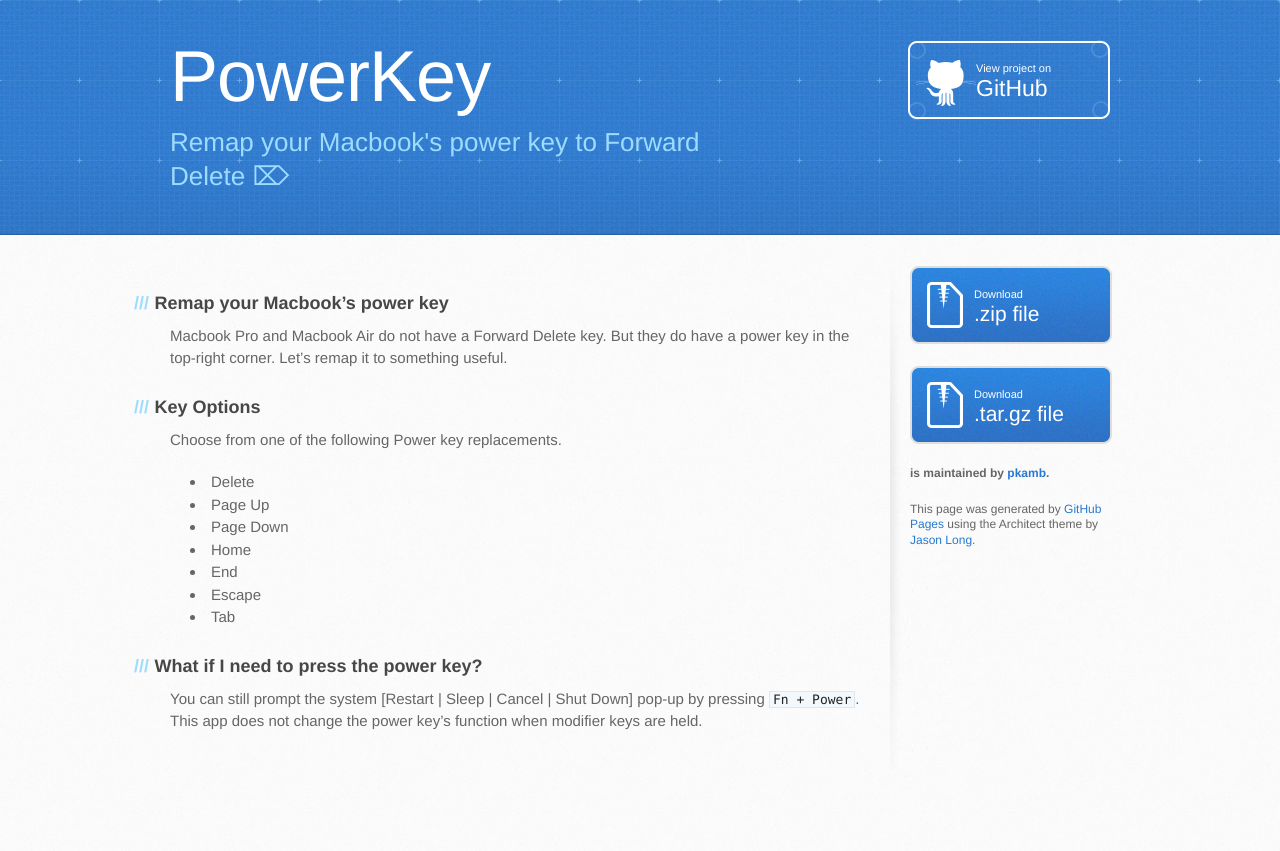
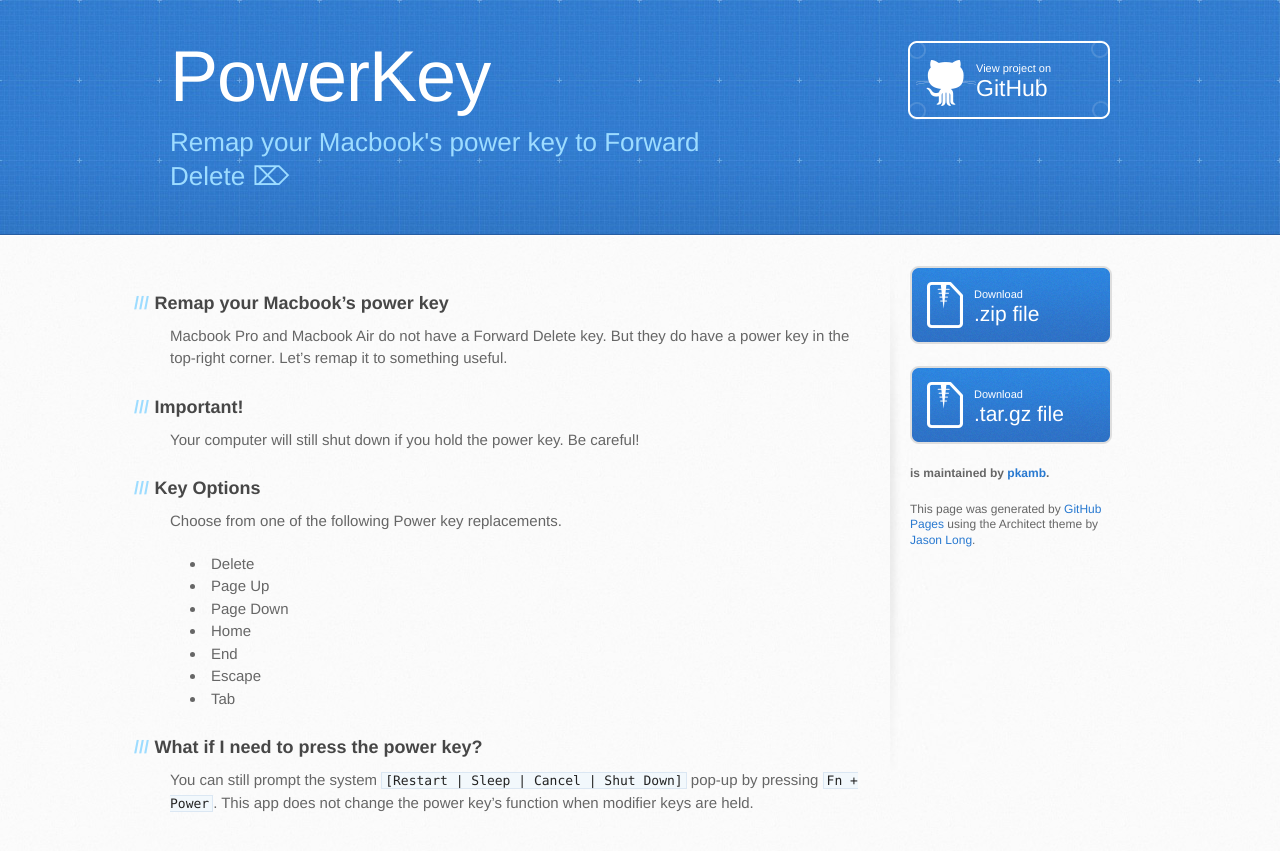
Before and after one commit to pkamb/PowerKey, a Jekyll site: the page built from index.md, in a window 1280 px wide. Shown: the top 851 px of the page. Built offline with Jekyll 4.4.1, drawn with Linux system fonts in a browser that asks for light colours; Markdown is read by kramdown in place of the engine named in the settings.

Commit message:
Update index.md

```diff
--- a/index.md
+++ b/index.md
@@ -4,6 +4,9 @@
 
 ### Remap your Macbook's power key
 Macbook Pro and Macbook Air do not have a Forward Delete key. But they *do* have a power key in the top-right corner. Let's remap it to something useful.
+
+###Important!
+Your computer will still shut down if you *hold* the power key. Be careful!
 
 ### Key Options
 Choose from one of the following Power key replacements.
@@ -17,4 +20,4 @@
  - Tab
 
 ### What if I need to press the power key?
-You can still prompt the system **[Restart | Sleep | Cancel | Shut Down]** pop-up by pressing `Fn + Power`. This app does not change the power key's function when modifier keys are held.
+You can still prompt the system `[Restart | Sleep | Cancel | Shut Down]` pop-up by pressing `Fn + Power`. This app does not change the power key's function when modifier keys are held.
```
